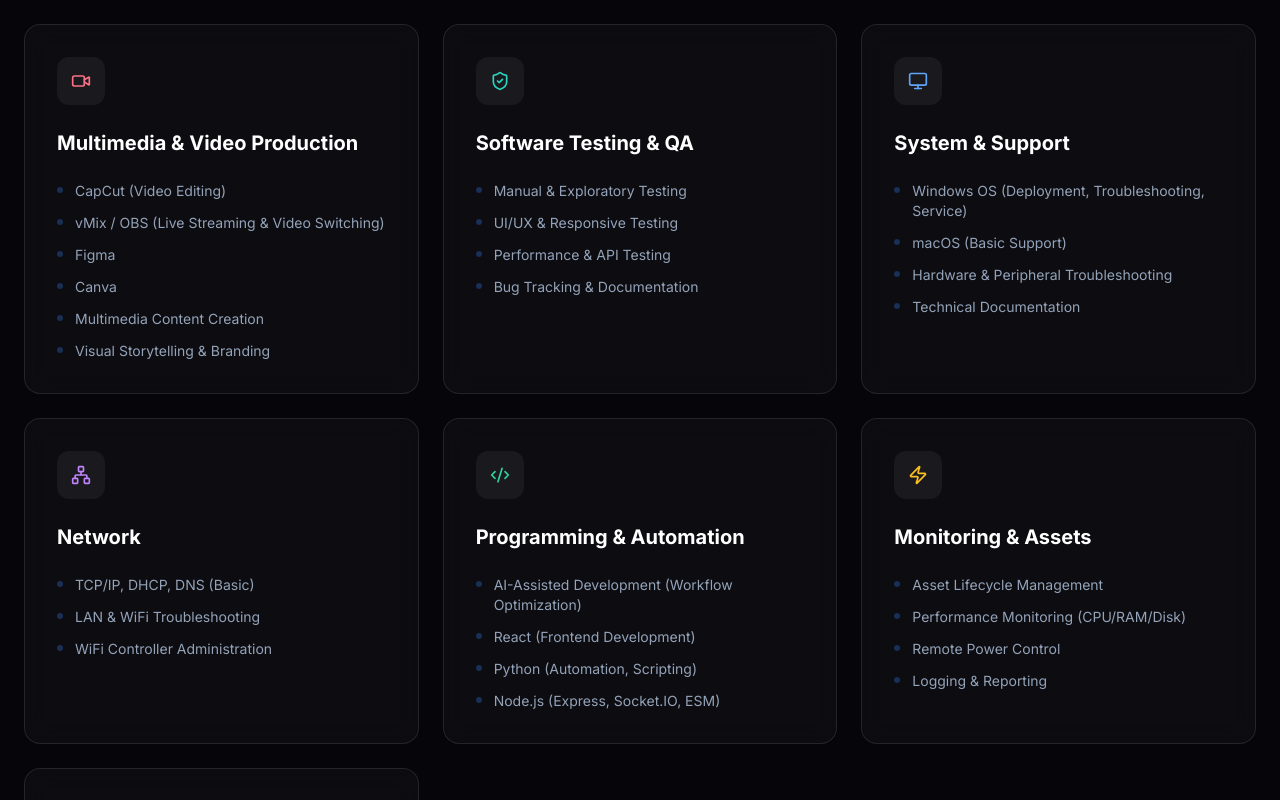
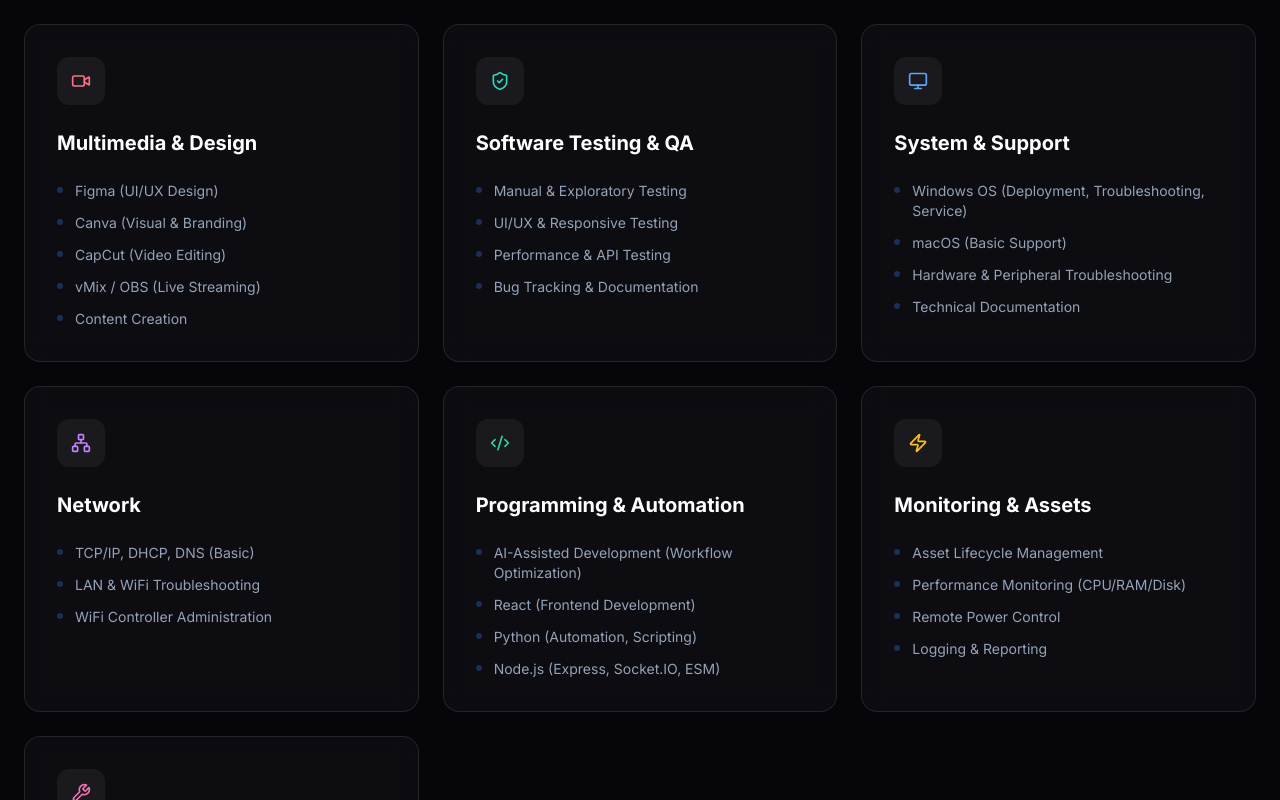
Before and after one commit to yogitriant/yogi-portfolio, a Next.js app: page / in a window 1280 px wide. Shown: the part 960-1760 px from the top of the page. Built offline with nearby package versions, Linux system fonts and the light colour scheme.

Commit message:
Separate Multimedia & Design from Developer Tools to avoid duplication

```diff
--- a/app/cv/page.js
+++ b/app/cv/page.js
@@ -9,13 +9,13 @@ export default function CV() {
   }, []);
 
   const skills = [
-    { category: "Multimedia & Production", items: ["CapCut (Video Editing)", "vMix / OBS (Live Streaming)", "Figma", "Canva", "Multimedia Content Creation", "Visual Storytelling"] },
+    { category: "Multimedia & Design", items: ["Figma (UI/UX)", "Canva (Branding)", "CapCut (Video Editing)", "vMix / OBS (Live Streaming)", "Content Creation"] },
     { category: "Software Testing & QA", items: ["Manual Testing", "UI/UX Validation", "Cross-Browser Testing", "Bug Tracking"] },
     { category: "System & Support", items: ["Windows OS", "macOS Basic", "Hardware Troubleshooting", "Technical Documentation"] },
     { category: "Network", items: ["TCP/IP, DHCP, DNS", "LAN & WiFi Troubleshooting", "WiFi Controller"] },
     { category: "Programming", items: ["AI-Assisted Development", "React", "Python (Automation)", "Node.js"] },
     { category: "Monitoring & Assets", items: ["Asset Lifecycle", "Performance Monitoring", "Remote Power Control"] },
-    { category: "Tools & Databases", items: ["CapCut", "vMix / OBS", "Figma", "Canva", "VS Code", "Antigravity", "Postman (API)", "Chrome DevTools", "Git/GitHub"] }
+    { category: "Tools & Databases", items: ["VS Code", "Antigravity", "Postman (API)", "Chrome DevTools", "Git/GitHub"] }
   ];
 
   const workExperience = [
--- a/app/page.js
+++ b/app/page.js
@@ -66,9 +66,9 @@ export default function Home() {
 
   const skills = [
     {
-      category: "Multimedia & Video Production",
+      category: "Multimedia & Design",
       icon: <Video className="w-5 h-5 text-rose-400" />,
-      items: ["CapCut (Video Editing)", "vMix / OBS (Live Streaming & Video Switching)", "Figma", "Canva", "Multimedia Content Creation", "Visual Storytelling & Branding"]
+      items: ["Figma (UI/UX Design)", "Canva (Visual & Branding)", "CapCut (Video Editing)", "vMix / OBS (Live Streaming)", "Content Creation"]
     },
     {
       category: "Software Testing & QA",
@@ -98,7 +98,7 @@ export default function Home() {
     {
       category: "Tools & Databases",
       icon: <Wrench className="w-5 h-5 text-pink-400" />,
-      items: ["CapCut", "vMix / OBS", "Figma", "Canva", "VS Code", "Antigravity", "Postman (API)", "Chrome DevTools", "MongoDB", "Git & GitHub"]
+      items: ["VS Code", "Antigravity", "Postman (API Testing)", "Chrome DevTools", "MongoDB", "Git & GitHub"]
     }
   ];
 
```
